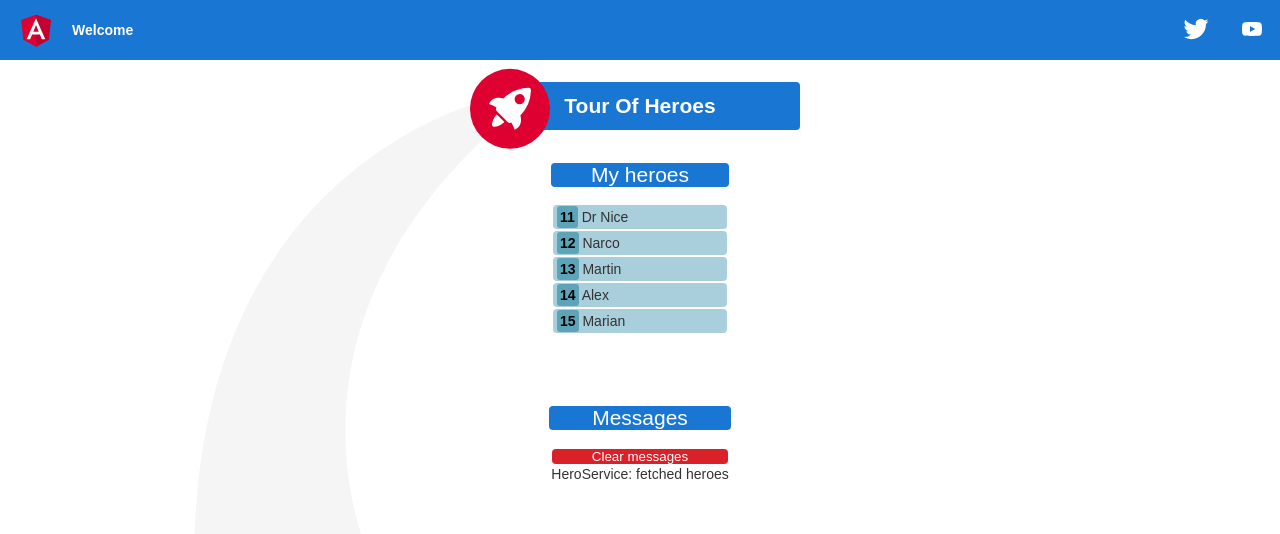
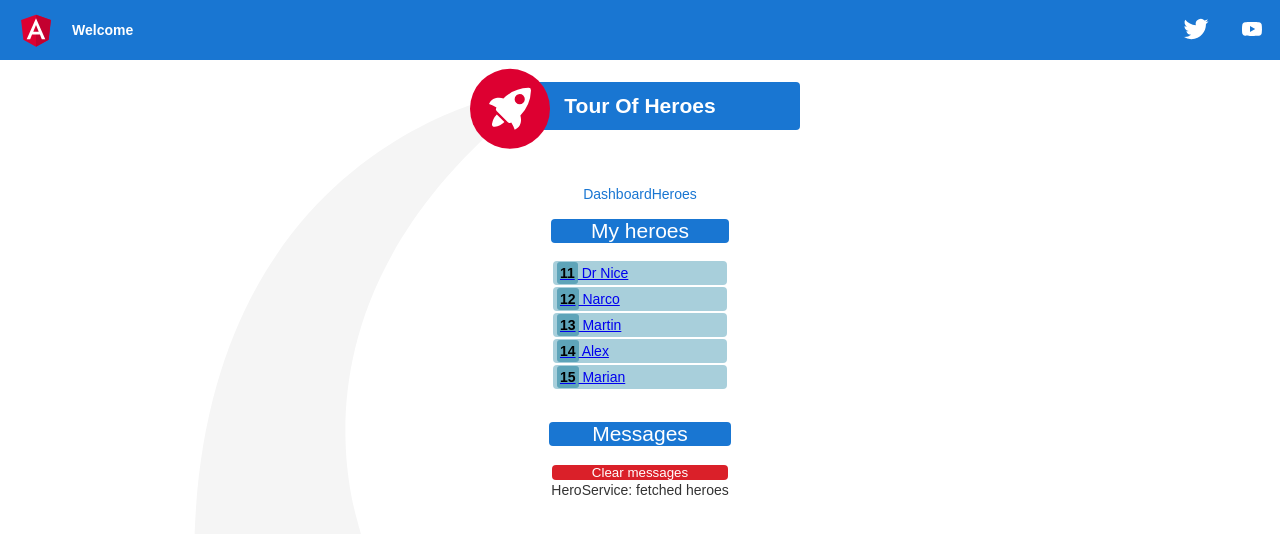
Before and after one commit to MartinKrause21/ToH, an Angular app: page /heroes in a window 1280 px wide. Before the commit this address led to /. Shown: the top 534 px of the page. Built offline with nearby package versions, Linux system fonts and the light colour scheme.

Commit message:
Add navigation bar

```diff
--- a/src/app/app-routing.module.ts
+++ b/src/app/app-routing.module.ts
@@ -1,7 +1,16 @@
 import { NgModule } from '@angular/core';
 import { RouterModule, Routes } from '@angular/router';
+import { HeroesComponent } from './heroes/heroes.component';
+import { DashboardComponent } from './dashboard/dashboard.component';
+import { HeroDetailComponent } from './hero-detail/hero-detail.component';
 
-const routes: Routes = [];
+const routes: Routes = [
+  { path: '', redirectTo: '/dashboard', pathMatch: 'full' },
+  { path: 'heroes', component: HeroesComponent },
+  { path: 'dashboard', component: DashboardComponent },
+  { path: 'detail/:id', component: HeroDetailComponent }
+
+];
 
 @NgModule({
   imports: [RouterModule.forRoot(routes)],
--- a/src/app/app.component.html
+++ b/src/app/app.component.html
@@ -48,11 +48,11 @@
 
   </div>
 
-  <app-heroes></app-heroes>
 
-  <h1>{{title}}</h1>
+<h1>{{title}}</h1>
+  <nav>
+    <a routerLink="/dashboard">Dashboard</a>
+    <a routerLink="/heroes">Heroes</a>
+  </nav>
+<router-outlet></router-outlet>
 <app-messages></app-messages>
-
-
-
-<router-outlet></router-outlet>
--- a/src/app/app.module.ts
+++ b/src/app/app.module.ts
@@ -8,6 +8,7 @@ import { ItemsComponent } from './items/items.component';
 import { HeroDetailComponent } from './hero-detail/hero-detail.component';
 import { ItemDetailComponent } from './item-detail/item-detail.component';
 import { MessagesComponent } from './messages/messages.component';
+import { DashboardComponent } from './dashboard/dashboard.component';
 
 @NgModule({
   declarations: [
@@ -16,7 +17,8 @@ import { MessagesComponent } from './messages/messages.component';
     ItemsComponent,
     HeroDetailComponent,
     ItemDetailComponent,
-    MessagesComponent
+    MessagesComponent,
+    DashboardComponent
   ],
   imports: [
     BrowserModule,
--- /dev/null
+++ b/src/app/dashboard/dashboard.component.css
@@ -0,0 +1,50 @@
+/* DashboardComponent's private CSS styles */
+
+h1 {
+    text-align: center;
+  }
+
+  .heroes-menu {
+    padding: 0;
+    margin: auto;
+    max-width: 1000px;
+
+    /* flexbox */
+    display: flex;
+    flex-direction: row;
+    flex-wrap: wrap;
+    justify-content: space-around;
+    align-content: flex-start;
+    align-items: flex-start;
+  }
+
+  a {
+    background-color: #3f525c;
+    border-radius: 2px;
+    padding: 1rem;
+    font-size: 1.2rem;
+    text-decoration: none;
+    display: inline-block;
+    color: #fff;
+    text-align: center;
+    width: 100%;
+    min-width: 70px;
+    margin: .5rem auto;
+    box-sizing: border-box;
+
+    /* flexbox */
+    order: 0;
+    flex: 0 1 auto;
+    align-self: auto;
+  }
+
+  @media (min-width: 600px) {
+    a {
+      width: 18%;
+      box-sizing: content-box;
+    }
+  }
+
+  a:hover {
+    background-color: #000;
+  }
--- /dev/null
+++ b/src/app/dashboard/dashboard.component.html
@@ -0,0 +1,9 @@
+<h2>Top Heroes</h2>
+
+<div class="heroes-menu">
+
+  <a *ngFor="let hero of heroes" routerLink="/detail/{{hero.id}}">
+    {{hero.name}}
+  </a>
+
+</div>
--- /dev/null
+++ b/src/app/dashboard/dashboard.component.ts
@@ -0,0 +1,23 @@
+import { Component, OnInit } from '@angular/core';
+import { Hero } from '../hero';
+import { HeroService } from '../hero.service';
+
+@Component({
+  selector: 'app-dashboard',
+  templateUrl: './dashboard.component.html',
+  styleUrls: ['./dashboard.component.css']
+})
+export class DashboardComponent implements OnInit {
+  heroes: Hero[] = [];
+
+  constructor(private heroService: HeroService) { }
+
+  ngOnInit(): void {
+  }
+
+  getHeroes(): void {
+    this.heroService.getHeroes()
+      .subscribe(heroes => this.heroes = heroes.slice(1, 5));
+  }
+
+}
--- a/src/app/hero-detail/hero-detail.component.html
+++ b/src/app/hero-detail/hero-detail.component.html
@@ -16,4 +16,6 @@
       </ul>
     </div>
 
+    <button (click)="goBack()">go back</button>
+
     </div>
--- a/src/app/hero-detail/hero-detail.component.ts
+++ b/src/app/hero-detail/hero-detail.component.ts
@@ -1,6 +1,9 @@
 import { Component, OnInit, Input } from '@angular/core';
 import { Hero } from '../hero';
 import { Items } from '../mock-items';
+import { ActivatedRoute } from '@angular/router';
+import { Location } from '@angular/common';
+import { HeroService } from '../hero.service';
 
 @Component({
   selector: 'app-hero-detail',
@@ -11,9 +14,23 @@ export class HeroDetailComponent implements OnInit {
 
   @Input() hero?: Hero;
 
-  constructor() { }
+  constructor(
+    private route: ActivatedRoute,
+    private heroService: HeroService,
+    private location: Location
+  ) {}
 
   ngOnInit(): void {
+    this.getHero();
   }
 
+  getHero(): void {
+    const id = Number(this.route.snapshot.paramMap.get('id'));
+    this.heroService.getHero(id)
+      .subscribe(hero => this.hero = hero);
+  }
+
+  goBack(): void {
+    this.location.back();
+  }
 }
--- a/src/app/hero.service.ts
+++ b/src/app/hero.service.ts
@@ -18,4 +18,12 @@ export class HeroService {
     return heroes;
   }
 
+  getHero(id: number): Observable<Hero> {
+    // For now, assume that a hero with the specified `id` always exists.
+    // Error handling will be added in the next step of the tutorial.
+    const hero = HEROES.find(h => h.id === id)!;
+    this.messageService.add(`HeroService: fetched hero id=${id}`);
+    return of(hero);
+  }
+
 }
--- a/src/app/heroes/heroes.component.html
+++ b/src/app/heroes/heroes.component.html
@@ -2,13 +2,10 @@
 
 <ul class = "heroes">
 
-<li *ngFor="let hero of heroes"
-[class.selected]="hero === selectedHero"
-(click)="onSelect(hero)">
-<span class="badge">{{hero.id}}</span> {{hero.name}}
-</li>
+    <li *ngFor="let hero of heroes">
+        <a routerLink="/detail/{{hero.id}}">
+          <span class="badge">{{hero.id}}</span> {{hero.name}}
+        </a>
+      </li>
 
 </ul>
-
-
-<app-hero-detail [hero]="selectedHero"></app-hero-detail>
--- a/src/app/heroes/heroes.component.ts
+++ b/src/app/heroes/heroes.component.ts
@@ -13,26 +13,16 @@ import { MessageService } from '../message.service';
 })
 
 export class HeroesComponent implements OnInit {
-
-  selectedHero?: Hero;
-
   heroes: Hero[] = [];
 
-
-  constructor(private heroService: HeroService, private messageService: MessageService) { }
+  constructor(private heroService: HeroService) { }
 
   ngOnInit() {
     this.getHeroes();
   }
 
-  onSelect(hero: Hero): void {
-    this.selectedHero = hero;
-    this.messageService.add(`HeroesComponent: Selected hero id=${hero.id}`);
+  getHeroes(): void {
+    this.heroService.getHeroes()
+    .subscribe(heroes => this.heroes = heroes);
   }
-
-  getHeroes(): void {
-  this.heroService.getHeroes()
-  .subscribe(heroes => this.heroes = heroes);
-  }
-
 }
```
Also changed, not shown: 1 other file (tests, documents, lock files or other folders).
